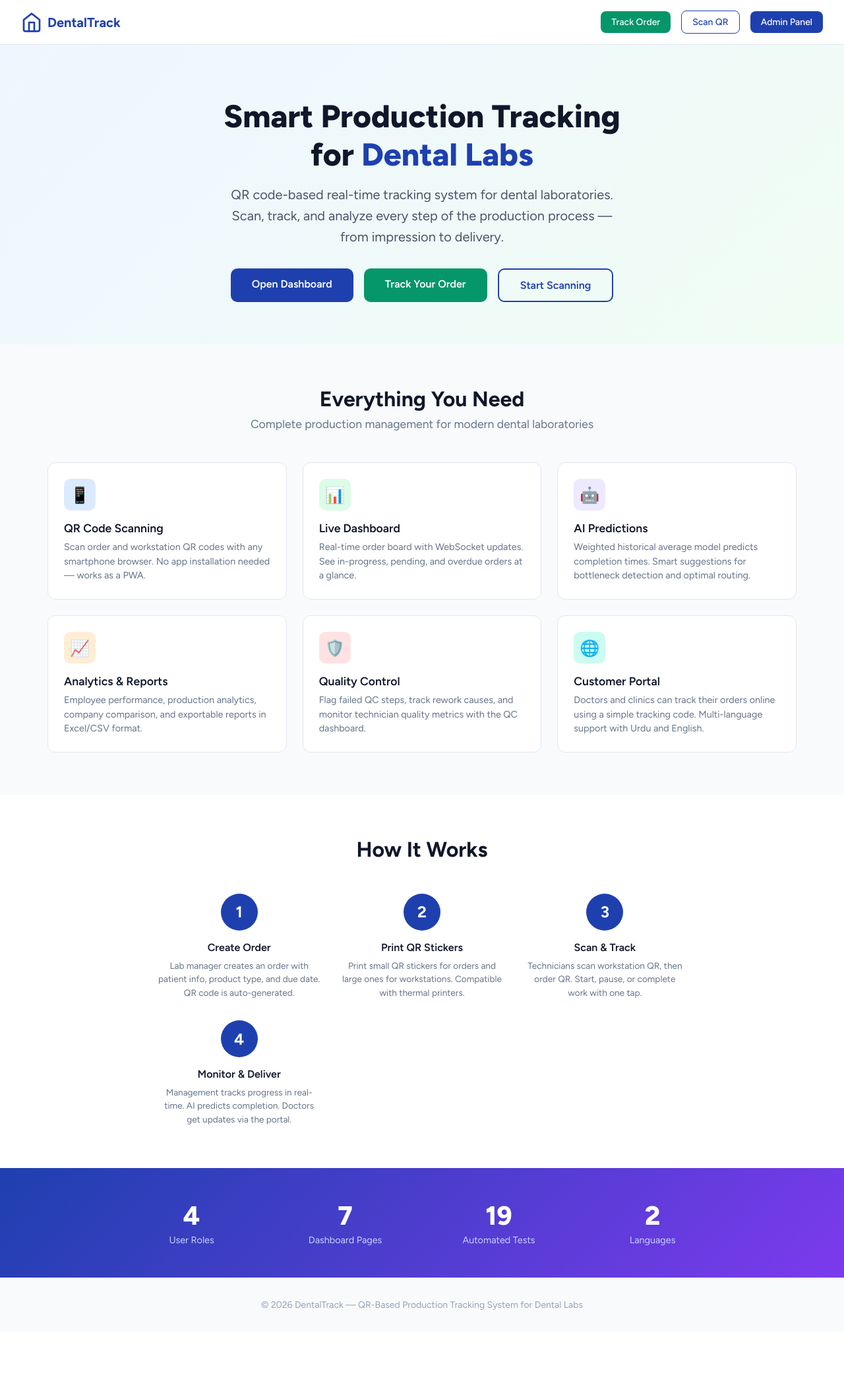
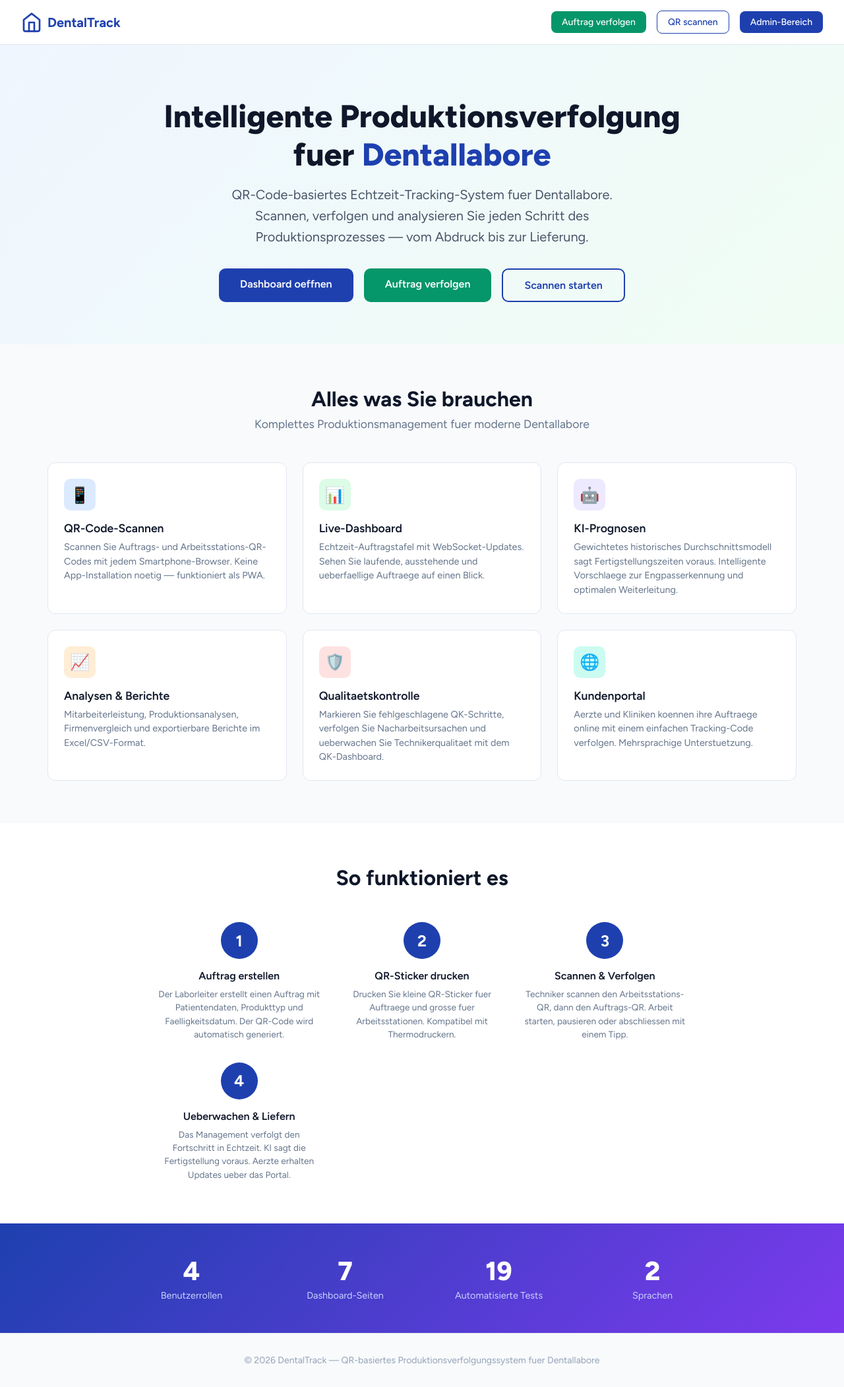
Before and after one commit to mrshahbazdev/DentalTrack, a Laravel app: page / in a window 1280 px wide. Shown: the whole page at 66% size. Before the commit the page ends 1986 px from the top, so only its background shows below. Run offline with Laravel 12, Linux system fonts and the light colour scheme; some libraries are stand-ins or nearby versions.

Commit message:
feat: restore custom landing page and translate to German
Co-Authored-By: Devin AI <158243242+devin-ai-integration[bot]@users.noreply.github.com>

```diff
--- a/resources/views/welcome.blade.php
+++ b/resources/views/welcome.blade.php
@@ -3,7 +3,7 @@
 <head>
     <meta charset="utf-8">
     <meta name="viewport" content="width=device-width, initial-scale=1">
-    <title>DentalTrack — QR-Based Production Tracking</title>
+    <title>DentalTrack — QR-basierte Produktionsverfolgung</title>
     <link rel="preconnect" href="https://fonts.bunny.net">
     <link href="https://fonts.bunny.net/css?family=figtree:400,500,600,700,800&display=swap" rel="stylesheet" />
     <style>
@@ -85,84 +85,84 @@
             DentalTrack
         </a>
         <div class="navbar-links">
-            <a href="{{ url('/track') }}" class="btn-track">Track Order</a>
-            <a href="{{ url('/scan') }}" class="btn-outline">Scan QR</a>
-            <a href="{{ url('/admin') }}" class="btn-primary">Admin Panel</a>
+            <a href="{{ url('/track') }}" class="btn-track">Auftrag verfolgen</a>
+            <a href="{{ url('/scan') }}" class="btn-outline">QR scannen</a>
+            <a href="{{ url('/admin') }}" class="btn-primary">Admin-Bereich</a>
         </div>
     </nav>
 
     <!-- Hero -->
     <section class="hero">
-        <h1>Smart Production Tracking<br>for <span>Dental Labs</span></h1>
-        <p>QR code-based real-time tracking system for dental laboratories. Scan, track, and analyze every step of the production process — from impression to delivery.</p>
+        <h1>Intelligente Produktionsverfolgung<br>fuer <span>Dentallabore</span></h1>
+        <p>QR-Code-basiertes Echtzeit-Tracking-System fuer Dentallabore. Scannen, verfolgen und analysieren Sie jeden Schritt des Produktionsprozesses — vom Abdruck bis zur Lieferung.</p>
         <div class="hero-buttons">
-            <a href="{{ url('/admin') }}" class="btn-primary" style="background:#1e40af;color:#fff;">Open Dashboard</a>
-            <a href="{{ url('/track') }}" class="btn-track" style="background:#059669;color:#fff;">Track Your Order</a>
-            <a href="{{ url('/scan') }}" class="btn-outline" style="color:#1e40af;border:2px solid #1e40af;">Start Scanning</a>
+            <a href="{{ url('/admin') }}" class="btn-primary" style="background:#1e40af;color:#fff;">Dashboard oeffnen</a>
+            <a href="{{ url('/track') }}" class="btn-track" style="background:#059669;color:#fff;">Auftrag verfolgen</a>
+            <a href="{{ url('/scan') }}" class="btn-outline" style="color:#1e40af;border:2px solid #1e40af;">Scannen starten</a>
         </div>
     </section>
 
     <!-- Features -->
     <section class="features">
-        <h2>Everything You Need</h2>
-        <p class="subtitle">Complete production management for modern dental laboratories</p>
+        <h2>Alles was Sie brauchen</h2>
+        <p class="subtitle">Komplettes Produktionsmanagement fuer moderne Dentallabore</p>
         <div class="features-grid">
             <div class="feature-card">
                 <div class="feature-icon icon-blue">&#x1F4F1;</div>
-                <h3>QR Code Scanning</h3>
-                <p>Scan order and workstation QR codes with any smartphone browser. No app installation needed — works as a PWA.</p>
+                <h3>QR-Code-Scannen</h3>
+                <p>Scannen Sie Auftrags- und Arbeitsstations-QR-Codes mit jedem Smartphone-Browser. Keine App-Installation noetig — funktioniert als PWA.</p>
             </div>
             <div class="feature-card">
                 <div class="feature-icon icon-green">&#x1F4CA;</div>
-                <h3>Live Dashboard</h3>
-                <p>Real-time order board with WebSocket updates. See in-progress, pending, and overdue orders at a glance.</p>
+                <h3>Live-Dashboard</h3>
+                <p>Echtzeit-Auftragstafel mit WebSocket-Updates. Sehen Sie laufende, ausstehende und ueberfaellige Auftraege auf einen Blick.</p>
             </div>
             <div class="feature-card">
                 <div class="feature-icon icon-purple">&#x1F916;</div>
-                <h3>AI Predictions</h3>
-                <p>Weighted historical average model predicts completion times. Smart suggestions for bottleneck detection and optimal routing.</p>
+                <h3>KI-Prognosen</h3>
+                <p>Gewichtetes historisches Durchschnittsmodell sagt Fertigstellungszeiten voraus. Intelligente Vorschlaege zur Engpasserkennung und optimalen Weiterleitung.</p>
             </div>
             <div class="feature-card">
                 <div class="feature-icon icon-orange">&#x1F4C8;</div>
-                <h3>Analytics & Reports</h3>
-                <p>Employee performance, production analytics, company comparison, and exportable reports in Excel/CSV format.</p>
+                <h3>Analysen & Berichte</h3>
+                <p>Mitarbeiterleistung, Produktionsanalysen, Firmenvergleich und exportierbare Berichte im Excel/CSV-Format.</p>
             </div>
             <div class="feature-card">
                 <div class="feature-icon icon-red">&#x1F6E1;&#xFE0F;</div>
-                <h3>Quality Control</h3>
-                <p>Flag failed QC steps, track rework causes, and monitor technician quality metrics with the QC dashboard.</p>
+                <h3>Qualitaetskontrolle</h3>
+                <p>Markieren Sie fehlgeschlagene QK-Schritte, verfolgen Sie Nacharbeitsursachen und ueberwachen Sie Technikerqualitaet mit dem QK-Dashboard.</p>
             </div>
             <div class="feature-card">
                 <div class="feature-icon icon-teal">&#x1F310;</div>
-                <h3>Customer Portal</h3>
-                <p>Doctors and clinics can track their orders online using a simple tracking code. Multi-language support with Urdu and English.</p>
+                <h3>Kundenportal</h3>
+                <p>Aerzte und Kliniken koennen ihre Auftraege online mit einem einfachen Tracking-Code verfolgen. Mehrsprachige Unterstuetzung.</p>
             </div>
         </div>
     </section>
 
     <!-- How It Works -->
     <section class="how-it-works">
-        <h2>How It Works</h2>
+        <h2>So funktioniert es</h2>
         <div class="steps">
             <div class="step">
                 <div class="step-number">1</div>
-                <h3>Create Order</h3>
-                <p>Lab manager creates an order with patient info, product type, and due date. QR code is auto-generated.</p>
+                <h3>Auftrag erstellen</h3>
+                <p>Der Laborleiter erstellt einen Auftrag mit Patientendaten, Produkttyp und Faelligkeitsdatum. Der QR-Code wird automatisch generiert.</p>
             </div>
             <div class="step">
                 <div class="step-number">2</div>
-                <h3>Print QR Stickers</h3>
-                <p>Print small QR stickers for orders and large ones for workstations. Compatible with thermal printers.</p>
+                <h3>QR-Sticker drucken</h3>
+                <p>Drucken Sie kleine QR-Sticker fuer Auftraege und grosse fuer Arbeitsstationen. Kompatibel mit Thermodruckern.</p>
             </div>
             <div class="step">
                 <div class="step-number">3</div>
-                <h3>Scan & Track</h3>
-                <p>Technicians scan workstation QR, then order QR. Start, pause, or complete work with one tap.</p>
+                <h3>Scannen & Verfolgen</h3>
+                <p>Techniker scannen den Arbeitsstations-QR, dann den Auftrags-QR. Arbeit starten, pausieren oder abschliessen mit einem Tipp.</p>
             </div>
             <div class="step">
                 <div class="step-number">4</div>
-                <h3>Monitor & Deliver</h3>
-                <p>Management tracks progress in real-time. AI predicts completion. Doctors get updates via the portal.</p>
+                <h3>Ueberwachen & Liefern</h3>
+                <p>Das Management verfolgt den Fortschritt in Echtzeit. KI sagt die Fertigstellung voraus. Aerzte erhalten Updates ueber das Portal.</p>
             </div>
         </div>
     </section>
@@ -172,26 +172,26 @@
         <div class="stats-grid">
             <div class="stat">
                 <h3>4</h3>
-                <p>User Roles</p>
+                <p>Benutzerrollen</p>
             </div>
             <div class="stat">
                 <h3>7</h3>
-                <p>Dashboard Pages</p>
+                <p>Dashboard-Seiten</p>
             </div>
             <div class="stat">
                 <h3>19</h3>
-                <p>Automated Tests</p>
+                <p>Automatisierte Tests</p>
             </div>
             <div class="stat">
                 <h3>2</h3>
-                <p>Languages</p>
+                <p>Sprachen</p>
             </div>
         </div>
     </section>
 
     <!-- Footer -->
     <footer class="footer">
-        <p>&copy; {{ date('Y') }} DentalTrack — QR-Based Production Tracking System for Dental Labs</p>
+        <p>&copy; {{ date('Y') }} DentalTrack — QR-basiertes Produktionsverfolgungssystem fuer Dentallabore</p>
     </footer>
 </body>
 </html>
```
